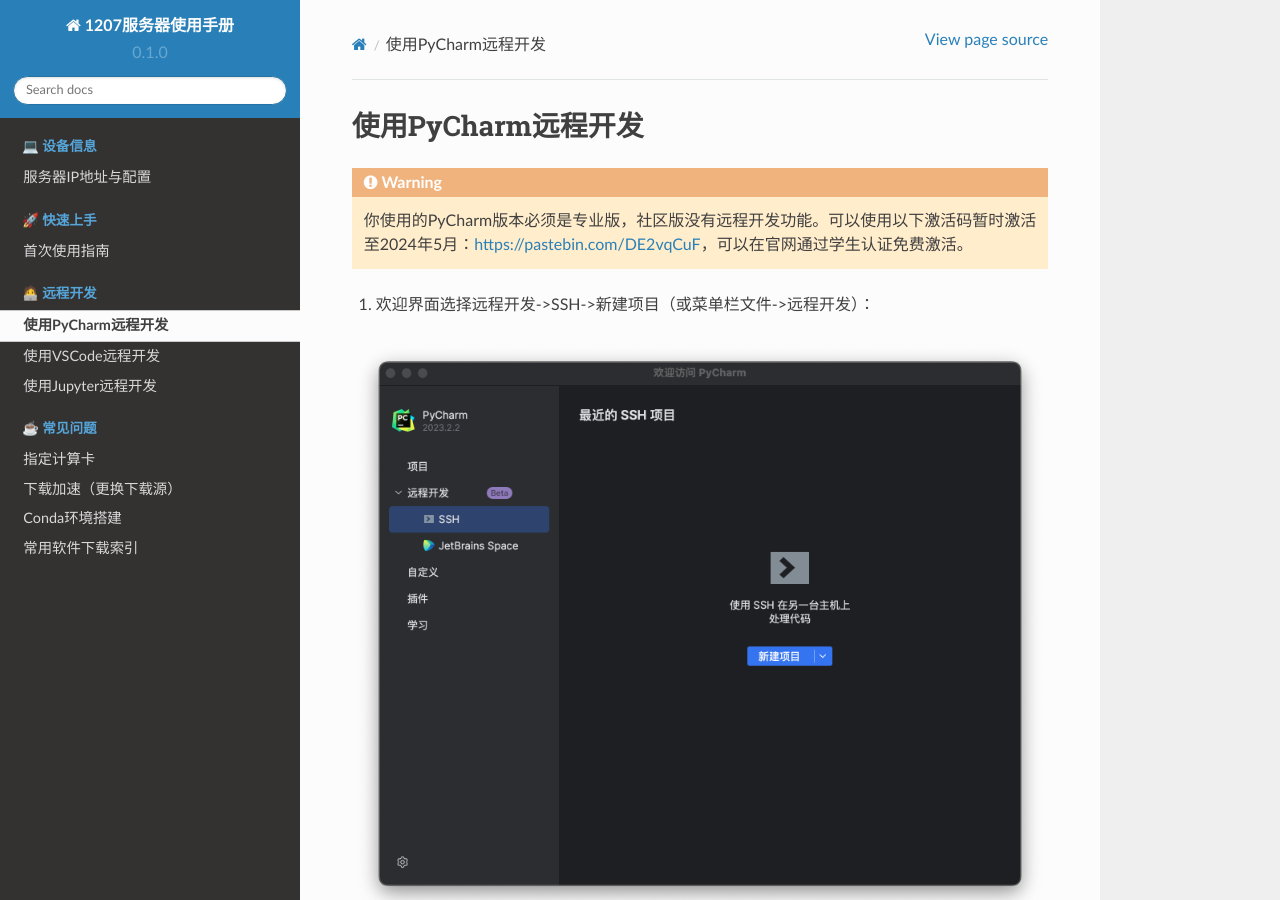
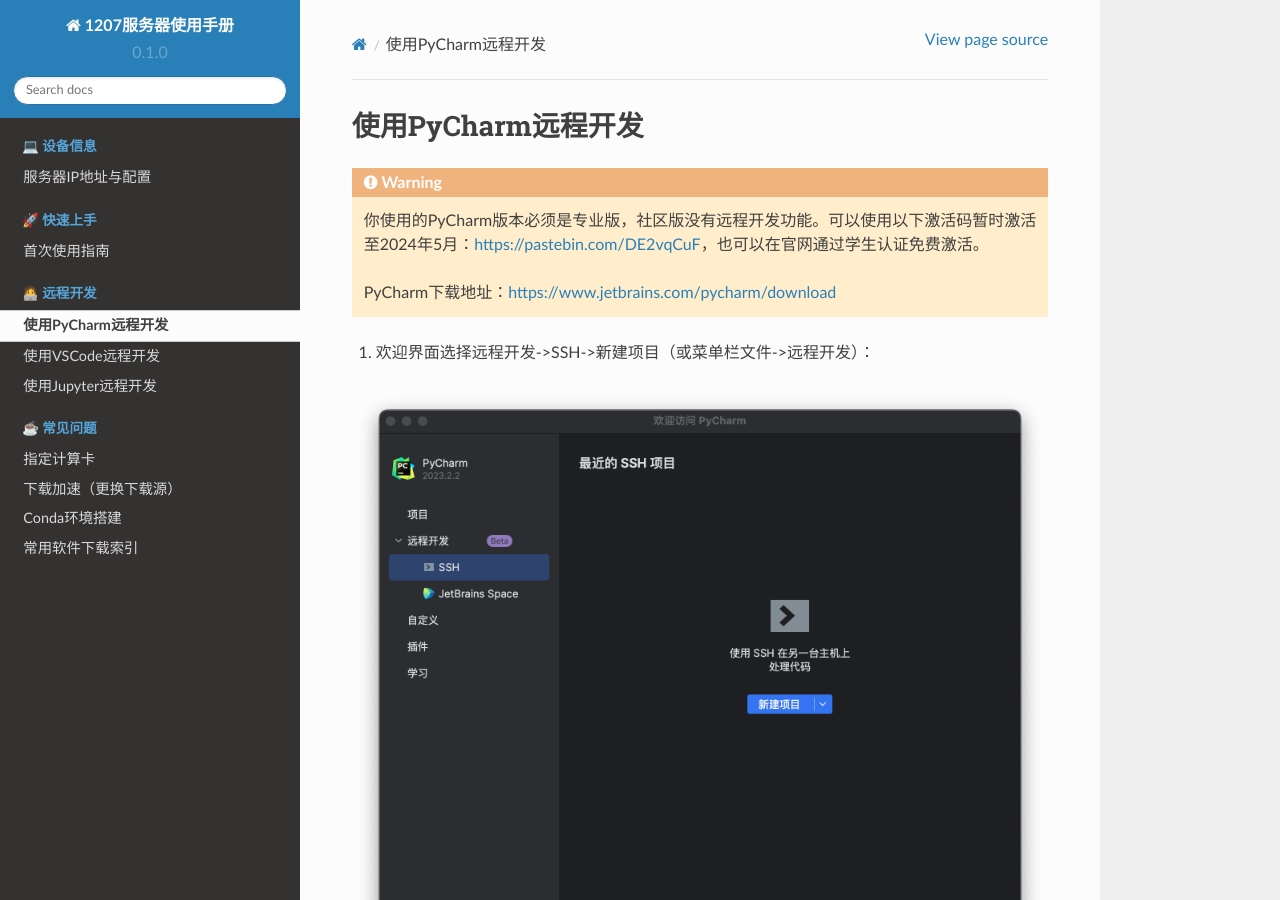
Before and after one commit to TangYuanqing/1207-server-docs, a Sphinx documentation site: the page built from docs/source/remoteDev/pycharm.rst, in a window 1280 px wide and 900 px high. Built offline with Sphinx 7.4.7 and the Read the Docs theme 2.0.0, drawn with Linux system fonts in a browser that asks for light colours; some of the changed text lies outside the part shown.

Commit message:
Please enter the commit message for your changes. Lines starting with '#' will be ignored, and an empty message aborts the commit.
On branch main
Your branch is up to date with 'origin/main'.

Changes to be committed:
	modified:   docs/source/remoteDev/pycharm.rst

```diff
--- a/docs/source/remoteDev/pycharm.rst
+++ b/docs/source/remoteDev/pycharm.rst
@@ -1,7 +1,9 @@
 使用PyCharm远程开发
 =================
 .. warning::
-    你使用的PyCharm版本必须是专业版，社区版没有远程开发功能。可以使用以下激活码暂时激活至2024年5月：https://pastebin.com/DE2vqCuF，可以在官网通过学生认证免费激活。
+    你使用的PyCharm版本必须是专业版，社区版没有远程开发功能。可以使用以下激活码暂时激活至2024年5月：https://pastebin.com/DE2vqCuF，也可以在官网通过学生认证免费激活。
+
+    PyCharm下载地址：https://www.jetbrains.com/pycharm/download
 
 1. 欢迎界面选择远程开发->SSH->新建项目（或菜单栏文件->远程开发）：
 
@@ -36,5 +38,7 @@
 .. figure:: figures/pycharm7.png
     :width: 100 %
 
+7. 然后就像在自己计算机上使用PyCharm即可。PyCharm的基本使用方法，请自行查阅相关资料。
+
 .. hint::
     一般情况下，推荐你在终端中进行Conda环境的创建和配置，并在Pycharm中进行加载。这样的方式对于VSCode和Jupyter也是适用的。可以在\ **常见问题-Conda环境搭建**\ 中获得进一步了解。
```
